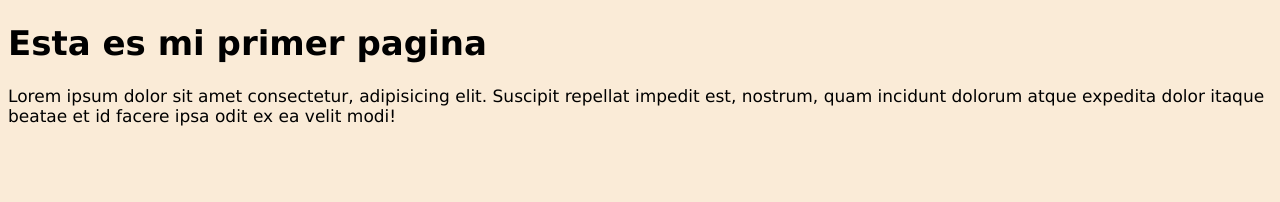
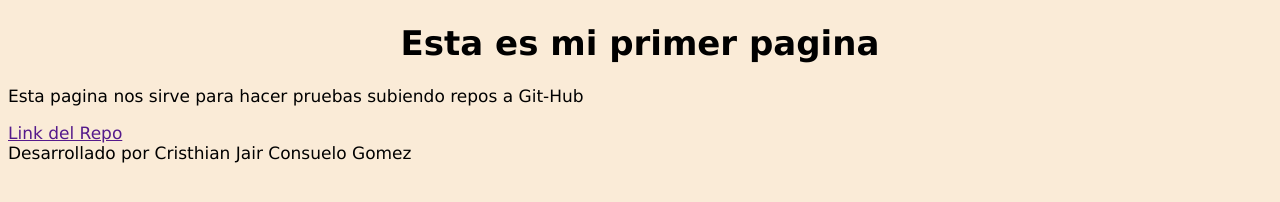
Before and after one commit to Cristhian-CG/Programando, a plain HTML site: page index.html in a window 1280 px wide. Drawn offline with Linux system fonts and the light colour scheme.

Commit message:
Hicimos modificaciones en index y tambien en styles

```diff
--- a/index.html
+++ b/index.html
@@ -15,12 +15,17 @@
     <h1>Esta es mi primer pagina</h1>
 
 
-    <p>Lorem ipsum dolor sit amet consectetur, adipisicing elit.
-        Suscipit repellat impedit est, nostrum, quam incidunt
-        dolorum atque expedita dolor itaque beatae et id facere ipsa odit ex ea velit modi!</p>
+    <p>Esta pagina nos sirve para hacer pruebas subiendo repos a Git-Hub</p>
 
+    <a href="">Link del Repo</a>
+
+    <footer>Desarrollado por Cristhian Jair Consuelo Gomez</footer>
 
 </body>
 
 
+
+
+
+
 </html>
--- a/styles/styles.css
+++ b/styles/styles.css
@@ -7,3 +7,8 @@ html{
 
 
 }
+
+
+h1{
+    text-align: center;
+}
```
